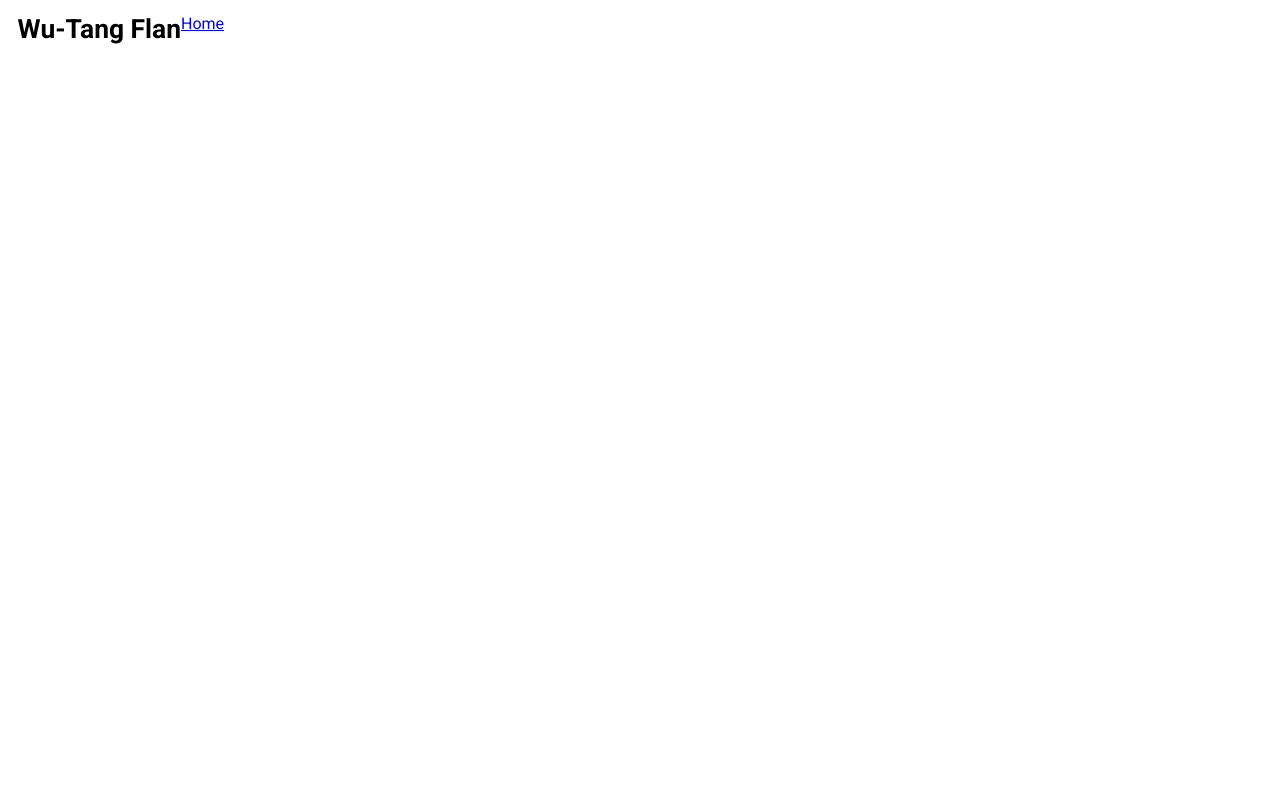
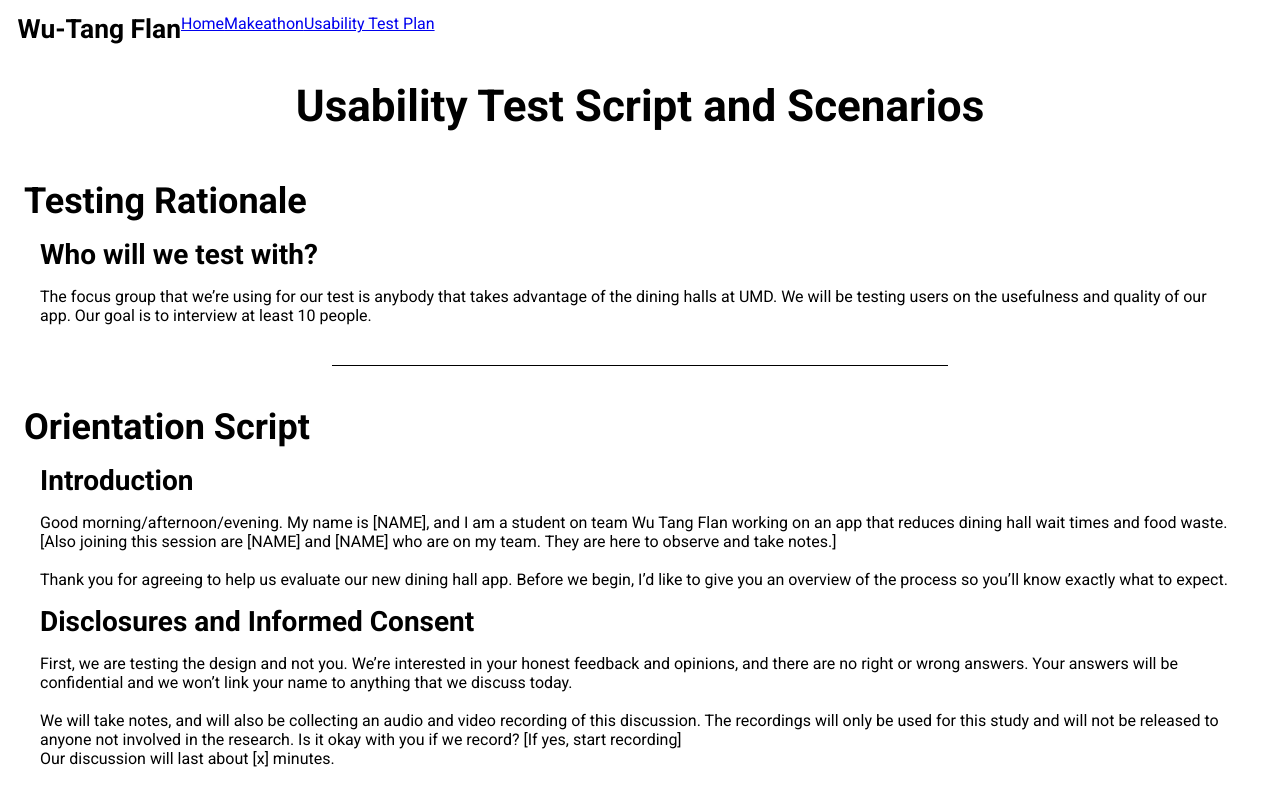
Before and after one commit to foshesss/INST362_Website, a React (Create React App) app: page /usability-test-plan in a window 1280 px wide. Before the commit this address had no page. Shown: the top 787 px of the page. Built offline with nearby package versions, Linux system fonts and the light colour scheme.

Commit message:
yahhh yeeet

```diff
--- a/src/components/NavBar.js
+++ b/src/components/NavBar.js
@@ -12,6 +12,8 @@ const NavBar = () => (
 
         <div>
             <Link to="/">Home</Link>
+            <Link to="/makeathon">Makeathon</Link>
+            <Link to="/usability-test-plan">Usability Test Plan</Link>
         </div>
     </nav>
 );
--- a/src/components/PageLayout.js
+++ b/src/components/PageLayout.js
@@ -1,7 +1,8 @@
 import React from "react";
 import NavBar from "./NavBar";
-import About from "./Problem";
+import Makeathon from "./Makeathon";
 import HomePage from "./HomePage";
+import UsabilityTest from "./UsabilityTestPlan"
 
 import {  BrowserRouter as Router,  Routes,  Route} from "react-router-dom";
 
@@ -11,7 +12,8 @@ const PageLayout = () => (
             <NavBar />
             <Routes>
                 <Route path="/" element={<HomePage />} />
-                <Route path="/about" element={<About />} />
+                <Route path="/makeathon" element={<Makeathon />} />
+                <Route path="usability-test-plan" element={<UsabilityTest />} />
             </Routes>
         </Router>
     </div>
```
